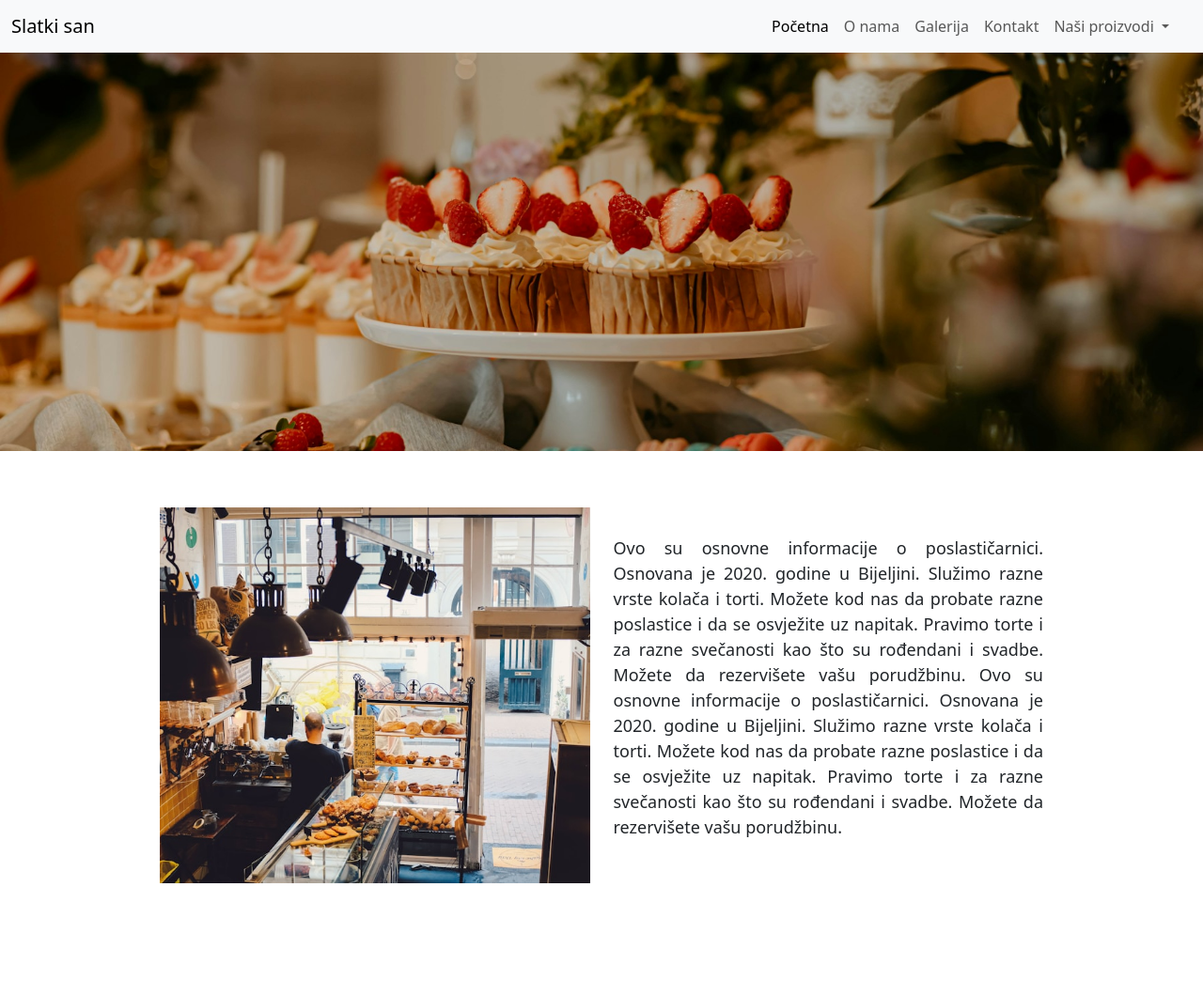
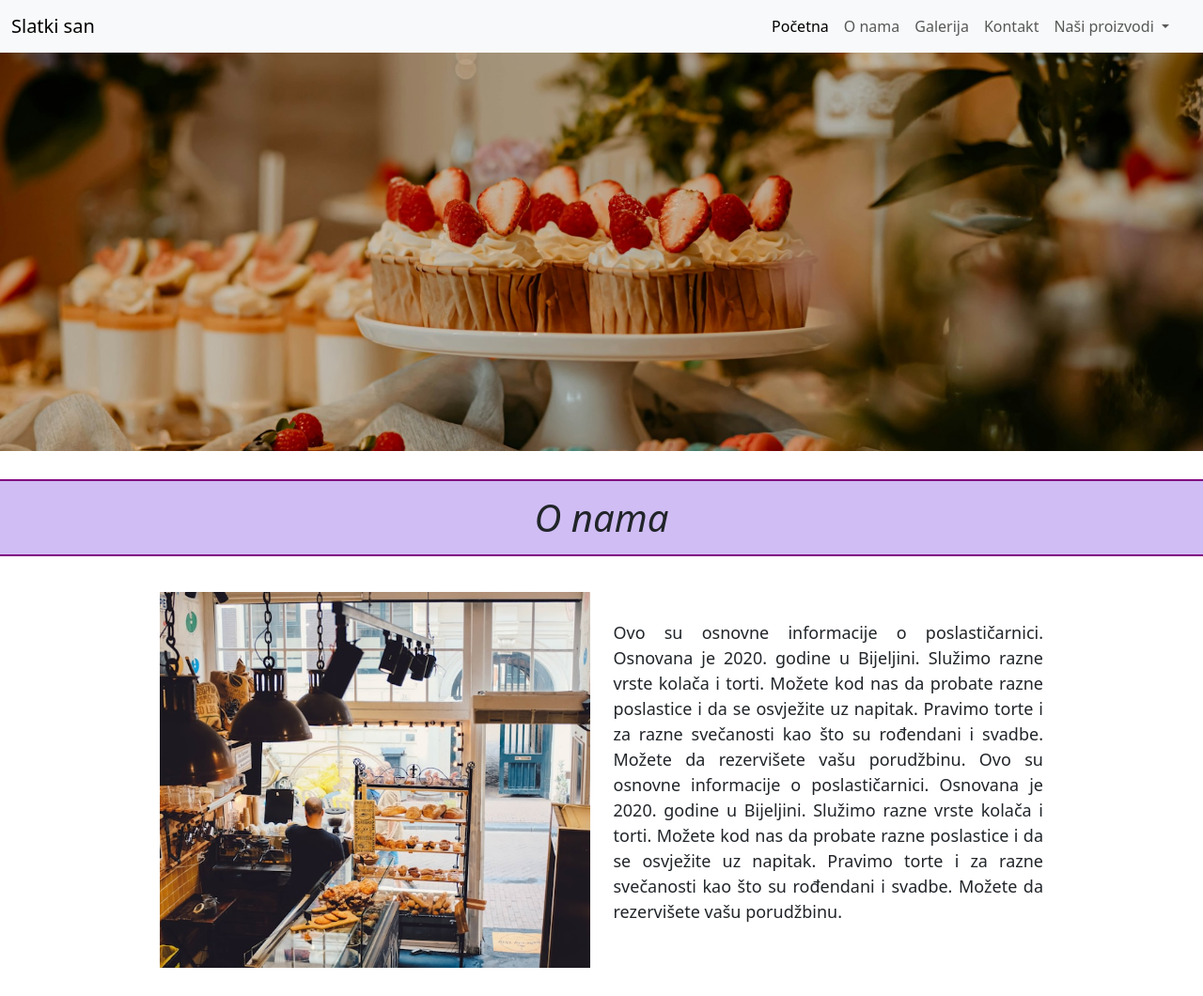
Before and after one commit to PoslovnaInformatikaFPE/poslasticarnica, a plain HTML site: page index.html in a window 1280 px wide. Shown: the whole page at 94% size. Before the commit the page ends 970 px from the top, so only its background shows below. Drawn offline with nearby package versions, Linux system fonts and the light colour scheme.

Commit message:
Add files via upload

```diff
--- a/index.html
+++ b/index.html
@@ -30,7 +30,7 @@
                             <a class="nav-link active" aria-current="page" href="#">Početna</a>
                         </li>
                         <li class="nav-item">
-                            <a class="nav-link" href="#">O nama</a>
+                            <a class="nav-link" href="#oNama">O nama</a>
                         </li>
                         <li class="nav-item">
                             <a class="nav-link" href="#">Galerija</a>
@@ -54,11 +54,18 @@
         </div>
     </nav>
 
-    <img class="naslovna-fotografija" src="naslovna.jpg"/>
+    <img class="naslovna-fotografija" src="naslovna.jpg" />
+
+    <h1 id="oNama" class="naslov-sekcije">O nama</h1>
 
     <div class="o-nama-wrapper">
-        <img src="onama-foto.jpg" class="onama-photo"/>
-        <p>Ovo su osnovne informacije o poslastičarnici. Osnovana je 2020. godine u Bijeljini. Služimo razne vrste kolača i torti. Možete kod nas da probate razne poslastice i da se osvježite uz napitak. Pravimo torte i za razne svečanosti kao što su rođendani i svadbe. Možete da rezervišete vašu porudžbinu. Ovo su osnovne informacije o poslastičarnici. Osnovana je 2020. godine u Bijeljini. Služimo razne vrste kolača i torti. Možete kod nas da probate razne poslastice i da se osvježite uz napitak. Pravimo torte i za razne svečanosti kao što su rođendani i svadbe. Možete da rezervišete vašu porudžbinu.</p>
+        <img src="onama-foto.jpg" class="onama-photo" />
+        <p>Ovo su osnovne informacije o poslastičarnici. Osnovana je 2020. godine u Bijeljini. Služimo razne vrste
+            kolača i torti. Možete kod nas da probate razne poslastice i da se osvježite uz napitak. Pravimo torte i za
+            razne svečanosti kao što su rođendani i svadbe. Možete da rezervišete vašu porudžbinu. Ovo su osnovne
+            informacije o poslastičarnici. Osnovana je 2020. godine u Bijeljini. Služimo razne vrste kolača i torti.
+            Možete kod nas da probate razne poslastice i da se osvježite uz napitak. Pravimo torte i za razne svečanosti
+            kao što su rođendani i svadbe. Možete da rezervišete vašu porudžbinu.</p>
     </div>
 
     <script src="https://cdn.jsdelivr.net/npm/bootstrap@5.3.5/dist/js/bootstrap.bundle.min.js"
--- a/style.css
+++ b/style.css
@@ -12,7 +12,6 @@
     gap: 25px;
     padding: 30px;
     margin: auto;
-    margin-top: 30px;
     align-items: center;
 }
 
@@ -43,3 +42,13 @@
         font-size: 14px;
     }
 }
+
+.naslov-sekcije{
+    text-align: center;
+    padding: 15px;
+    background-color: #d0bdf4;
+    border-top: 2px solid purple;
+    border-bottom: 2px solid purple;
+    margin-top: 30px;
+    font-style: italic;
+}
```
